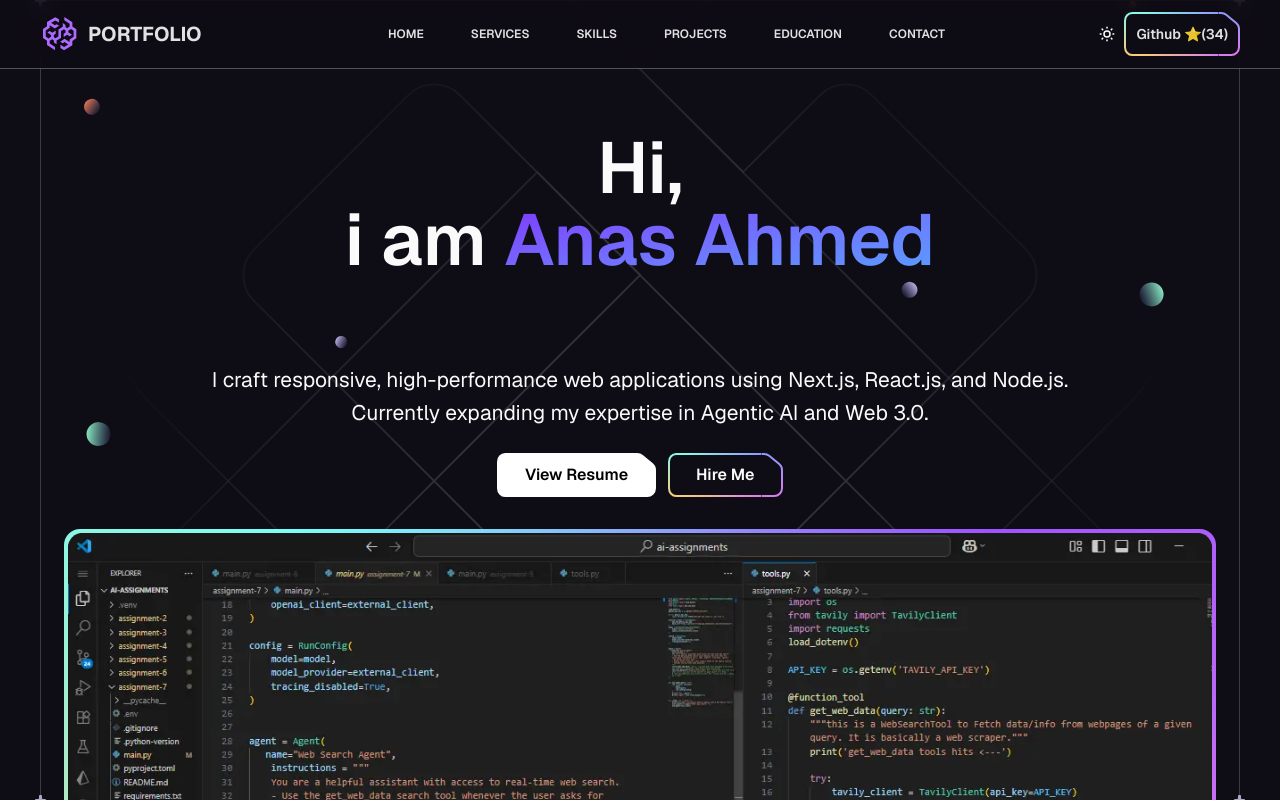
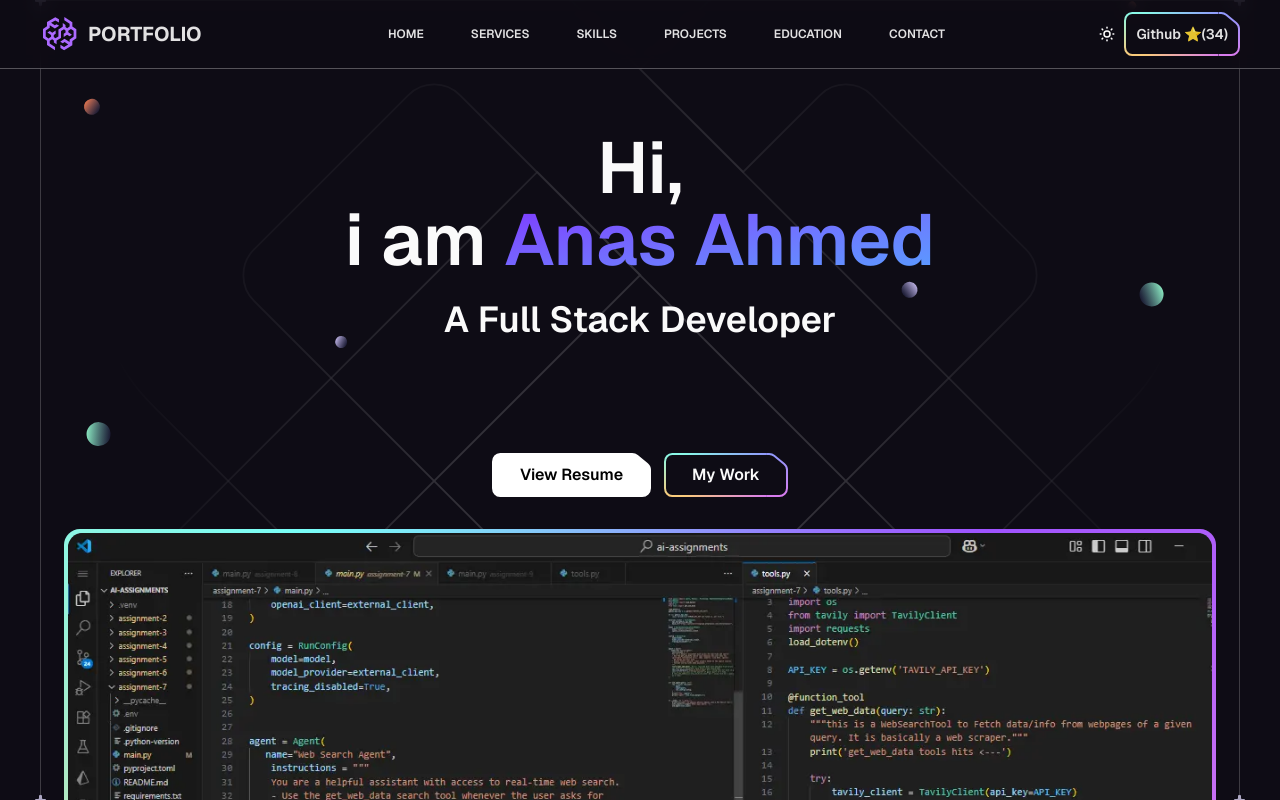
Before and after one commit to AnasAAhmed/nextjs-portfolio, a Next.js app: page / in a window 1280 px wide. Shown: the top 800 px of the page. Built offline with nearby package versions, Linux system fonts and the light colour scheme.

Commit message:
reduced animations load

```diff
--- a/app/globals.css
+++ b/app/globals.css
@@ -145,7 +145,7 @@ html.light {
 @keyframes fadeUp {
   0% {
     opacity: 0;
-    transform: translateY(var(--y, 12px));
+    transform: translateY(var(--y, 10px));
   }
 
   100% {
@@ -158,6 +158,7 @@ html.light {
 
 .split-text-item {
   opacity: 0;
+  animation-delay: 0.1s;
   animation-name: fadeUp;
   animation-fill-mode: forwards;
   animation-timing-function: ease-out;
@@ -191,7 +192,7 @@ html.light {
   animation-fill-mode: forwards;
   animation-timing-function: ease-out;
   animation-duration: 0.3s;
-  animation-delay: 0.3s;
+  animation-delay: 0.2s;
   will-change: opacity, transform;
   scale: 0.97;
 
@@ -203,7 +204,7 @@ html.light {
   animation-fill-mode: forwards;
   animation-timing-function: ease-out;
   animation-duration: 0.3s;
-  animation-delay: 0.5s;
+  animation-delay: 0.4s;
   will-change: opacity, transform;
 
 }
@@ -215,7 +216,7 @@ html.light {
   animation-timing-function: ease-out;
   animation-duration: 0.3s;
   will-change: opacity, transform;
-  animation-delay: 0.7s;
+  animation-delay: 0.6s;
 }
 
 .hero-img-fadeUp {
@@ -226,7 +227,7 @@ html.light {
   animation-fill-mode: forwards;
   animation-timing-function: ease-out;
   animation-duration: 0.3s;
-  animation-delay: 0.9s;
+  animation-delay: 0.8s;
 }
 
 @media (prefers-reduced-motion: reduce) {
--- a/app/v2/page.tsx
+++ b/app/v2/page.tsx
@@ -65,7 +65,7 @@ function Page() {
                     text="Hi I am Anas Ahmed A Full Stack Developer"
                     mode="words"
                     className="relative z-10 mx-auto max-w-5xl text-center text-3xl font-bold text-slate-700 md:text-5xl lg:text-7xl not-light:text-slate-300"
-                    itemClassName="mx-[1px]"
+                    // itemClassName="mx-[1px]"
                     delayPerItem={0.03}
                     duration={0.3}
                     y={12}
--- a/components/design-components/Hero.tsx
+++ b/components/design-components/Hero.tsx
@@ -18,34 +18,33 @@ const Hero = () => {
     >
       <div className="container pb-10 mt-1 sm:mt-20 md:mt-30 relative " >
         <div className="relative z-1 max-w-[76rem] mx-auto text-center mb-8  ">
-          <h1 className="h1-fade text-4xl font-semibold md:texts-4xl lg:text-7xl mbf-6">
+          <h1 className="text-4xl font-semibold md:texts-4xl lg:text-7xl mbf-6">
             Hi, <br /> i am
             <span className="bg-clip-text bg-gradient-to-tl from-blue-400 to-violet-600  text-transparent">
               &nbsp;Anas Ahmed
             </span>
           </h1>
           <br />
-          <h2 className="h2-fade sm:hidden text-xl font-semibold md:text-2xl lg:text-4xl mb-3 sm:mb-6">
+          <h2 className="h1-fade sm:hiddden text-xl font-semibold md:text-2xl lg:text-4xl mb-3 sm:mb-6">
             A Full Stack Developer
           </h2>
           <SplitText2
-            text="A Full Stack Developer"
+            text=" I craft responsive, high-performance web applications using Next.js, React.js, and Node.js. Currently expanding my expertise in Agentic AI and Web 3.0."
             mode="words"
-            className="text-xl max-sm:hidden font-semibold md:text-2xl lg:text-4xl mb-3 sm:mb-6"
-            delayPerItem={0.05}
+            className="max-md:hidden max-w-4xl font-normal mx-auto mb-6 text-sm md:text-lg lg:text-[21px]"
+            delayPerItem={0.03}
             duration={0.3}
-            y={12}
           />
+          <br />
 
-          <p className="p-fade md:hdidden max-w-4xl font-normal mx-auto mb-6 text-sm md:text-lg lg:text-[21px]">
+          <p className="p-fade md:hidden max-w-4xl font-normal mx-auto mb-6 text-sm md:text-lg lg:text-[21px]">
             I craft responsive, high-performance web applications using Next.js, React.js, and Node.js. Currently expanding my expertise in Agentic AI and Web 3.0.
           </p>
-          {/* <br /> */}
           <Button className="mr-3 btns-fade" white title="Dont need to download, Just View in a tab" inNewTab href="/anas-ahmed-resume.pdf" >
             View Resume
           </Button>
-          <Button className="btns-fade max-sm:mt-4" inNewTab href="https://www.fiverr.com/users/anas_ahmed_24?utm_source=anas_portfolio&utm_medium=website&utm_campaign=anas_portfolio_cta&utm_content=skill_button" >
-            Hire Me
+          <Button className="btns-fade max-sm:mt-4" href="#projects" >
+            My Work
           </Button>
         </div>
         <div className="relative mx-auto md:max-w-6xl">
--- a/lib/constants/index.ts
+++ b/lib/constants/index.ts
@@ -2,15 +2,15 @@ export const navigation = [
   {
     id: "0",
     title: "Home",
-    inNewTab:false,
-    prefetch:false,
+    inNewTab: false,
+    prefetch: false,
     url: "/#hero",
     onlyMobile: false
   },
   {
     id: "1",
-    inNewTab:false,
-    prefetch:false,
+    inNewTab: false,
+    prefetch: false,
     title: "Services",
     url: "/#services",
     onlyMobile: false
@@ -18,33 +18,33 @@ export const navigation = [
   {
     id: "2",
     title: "Skills",
-    inNewTab:false,
-    prefetch:false,
+    inNewTab: false,
+    prefetch: false,
     url: "/#skills",
     onlyMobile: false
   },
   {
     id: "3",
     title: "Projects",
-    inNewTab:false,
+    inNewTab: false,
     url: "/#projects",
-    prefetch:false,
+    prefetch: false,
     onlyMobile: false
   },
   {
     id: "4",
     title: "Education",
-    inNewTab:false,
-    prefetch:false,
+    inNewTab: false,
+    prefetch: false,
     url: "/#timeline",
     onlyMobile: false
   },
   {
     id: "5",
     title: "Contact",
-    inNewTab:true,
-    prefetch:false,
-    url: "https://www.fiverr.com/users/anas_ahmed_24",
+    inNewTab: false,
+    prefetch: false,
+    url: "mailto:anasahmedd244@gmail.com",
     onlyMobile: false
   },
 ];
```
Lines whose indentation alone changed are shown as unchanged.
